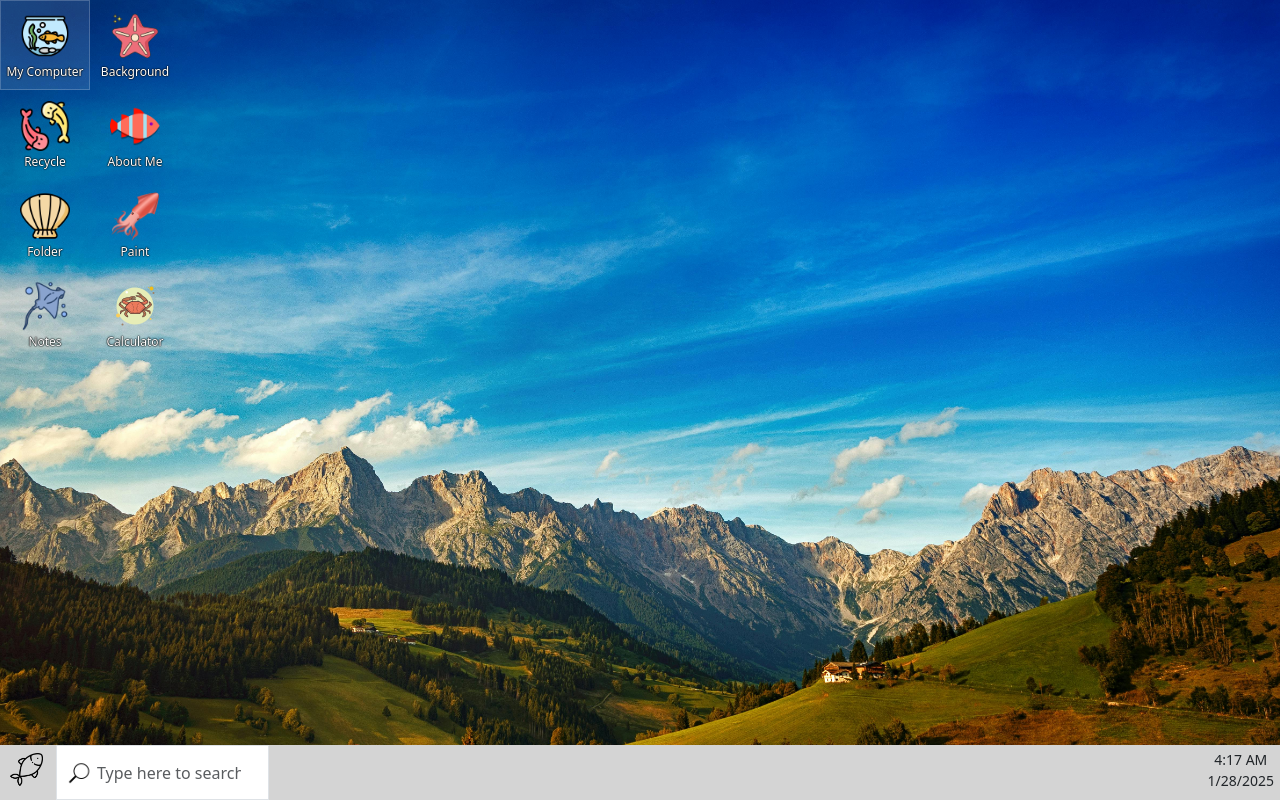
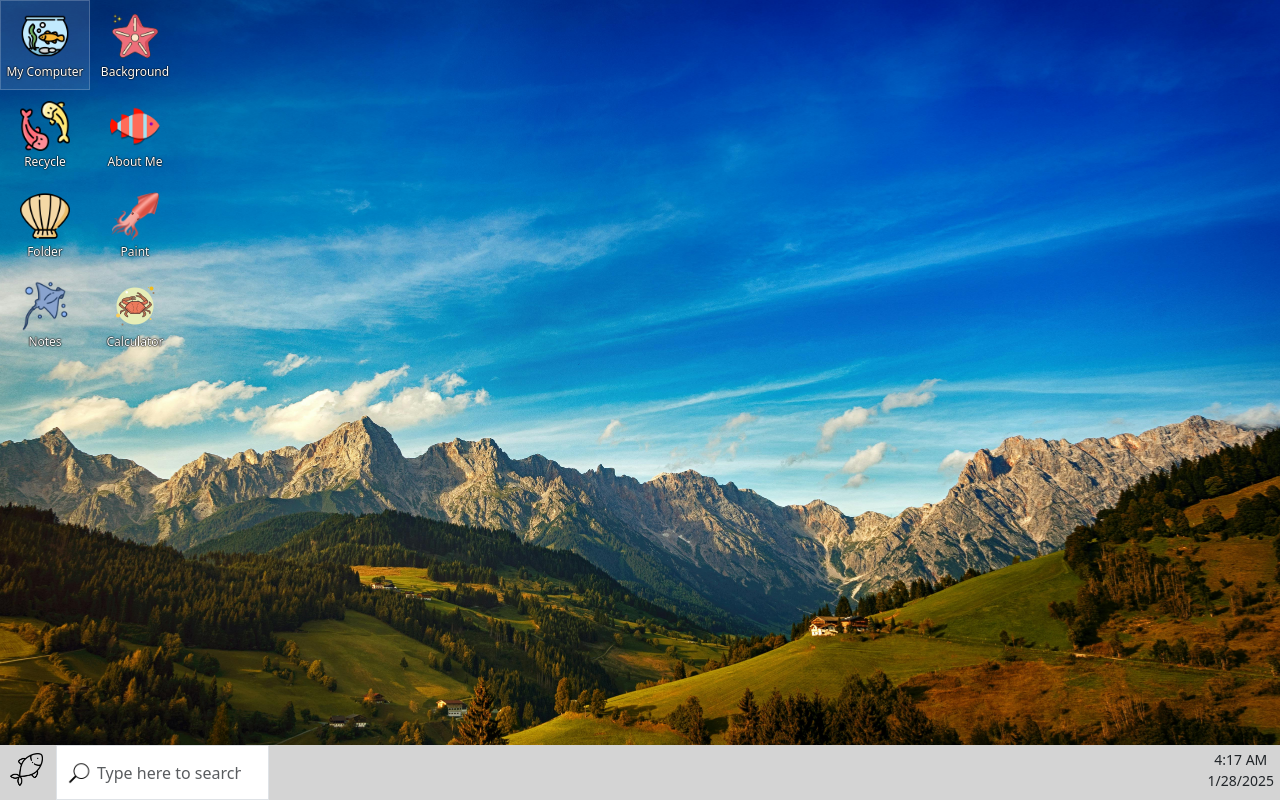
Before and after one commit to TheLvableMrFish/Fish_OS, a React (Create React App) app: page / in a window 1280 px wide. Built offline with nearby package versions, Linux system fonts and the light colour scheme.

Commit message:
Edited desktop to adjust the image for the 55px of the footer

```diff
--- a/src/index.css
+++ b/src/index.css
@@ -29,7 +29,7 @@ body{
   background-size: cover;
   background-position: center;
   background-repeat: no-repeat;
-  height: 100vh;
+  height: calc(100vh - 55px);
   width: 100%;
   z-index: -1;
 }
```
